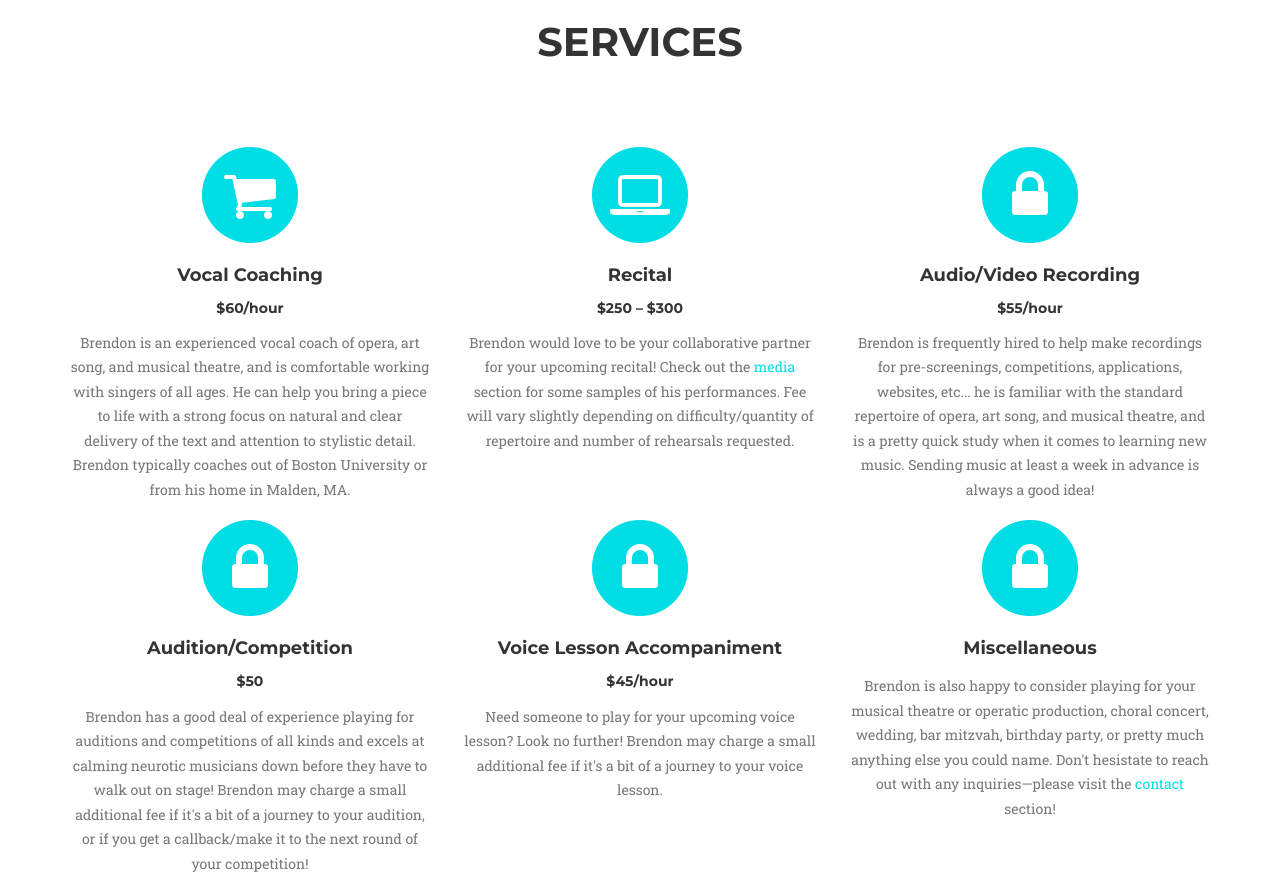
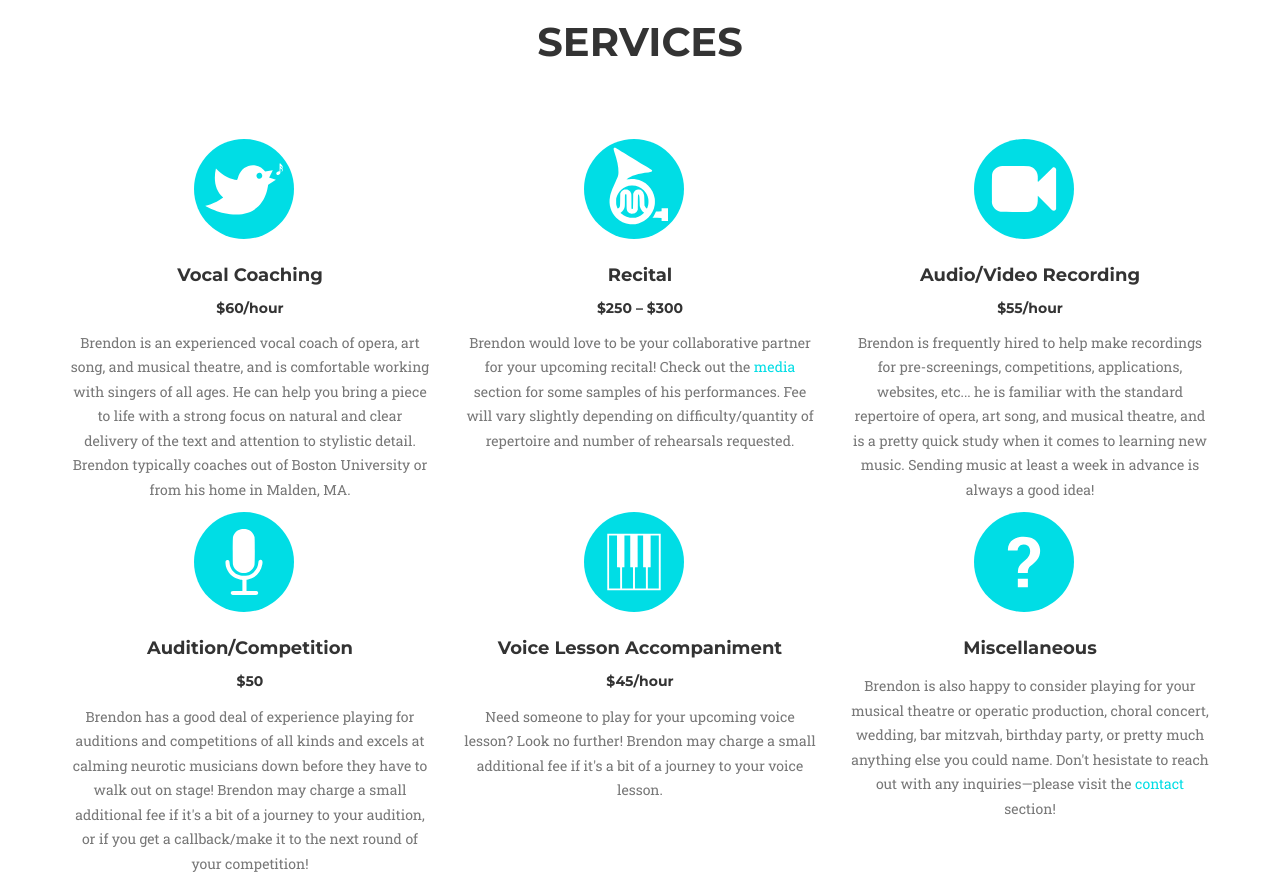
Before and after one commit to brendonshapiro/brendonshapiro.github.io, a website: page index.html in a window 1280 px wide. Shown: the part 880-1769 px from the top of the page. Drawn offline with nearby package versions, Linux system fonts and the light colour scheme; a web font is replaced by a local one.

Commit message:
Added content and icons to 'Services' section

```diff
--- a/css/style.css
+++ b/css/style.css
@@ -6,6 +6,49 @@
 body {
   overflow-x: hidden;
   font-family: "Roboto Slab", "Helvetica Neue", Helvetica, Arial, sans-serif;
+}
+
+#vocal-coaching {
+  background-image: url("/img/icons/vocal-coaching.svg");
+  background-repeat: no-repeat;
+  border-width: 0;
+  height: 100px;
+  width: 100px;
+}
+#recital {
+  background-image: url("/img/icons/recital.svg");
+  background-repeat: no-repeat;
+  border-width: 0;
+  height: 100px;
+  width: 100px;
+}
+#audio-video-recording {
+  background-image: url("/img/icons/audio-video-recording.svg");
+  background-repeat: no-repeat;
+  border-width: 0;
+  height: 100px;
+  width: 100px;
+}
+#audition-competition {
+  background-image: url("/img/icons/audition-competition.svg");
+  background-repeat: no-repeat;
+  border-width: 0;
+  height: 100px;
+  width: 100px;
+}
+#voice-lesson-accompaniment {
+  background-image: url("/img/icons/voice-lesson-accompaniment.svg");
+  background-repeat: no-repeat;
+  border-width: 0;
+  height: 100px;
+  width: 100px;
+}
+#miscellaneous {
+  background-image: url("/img/icons/miscellaneous.svg");
+  background-repeat: no-repeat;
+  border-width: 0;
+  height: 100px;
+  width: 100px;
 }
 .text-muted {
   color: #777777;
--- a/index.html
+++ b/index.html
@@ -90,8 +90,7 @@
             <div class="row text-center">
                 <div class="col-md-4">
                     <span class="fa-stack fa-4x">
-                        <i class="fa fa-circle fa-stack-2x text-primary"></i>
-                        <i class="fa fa-shopping-cart fa-stack-1x fa-inverse"></i>
+                        <div id="vocal-coaching"></div>
                     </span>
                     <h4 class="service-heading">Vocal Coaching</h4>
                     <h5 class="service-heading"> $60/hour</h5>
@@ -99,8 +98,7 @@
                 </div>
                 <div class="col-md-4">
                     <span class="fa-stack fa-4x">
-                        <i class="fa fa-circle fa-stack-2x text-primary"></i>
-                        <i class="fa fa-laptop fa-stack-1x fa-inverse"></i>
+                        <div id="recital"></div>
                     </span>
                     <h4 class="service-heading">Recital</h4>
                     <h5 class="service-heading">$250 &ndash; $300</h5>
@@ -108,8 +106,7 @@
                 </div>
                 <div class="col-md-4">
                     <span class="fa-stack fa-4x">
-                        <i class="fa fa-circle fa-stack-2x text-primary"></i>
-                        <i class="fa fa-lock fa-stack-1x fa-inverse"></i>
+                        <div id="audio-video-recording"></div>
                     </span>
                     <h4 class="service-heading">Audio/Video Recording</h4>
                     <h5 class="service-heading"> $55/hour</h5>
@@ -117,8 +114,7 @@
                 </div>
                 <div class="col-md-4">
                     <span class="fa-stack fa-4x">
-                        <i class="fa fa-circle fa-stack-2x text-primary"></i>
-                        <i class="fa fa-lock fa-stack-1x fa-inverse"></i>
+                        <div id="audition-competition"></div>
                     </span>
                     <h4 class="service-heading">Audition/Competition</h4>
                     <h5 class="service-heading">$50</h5>
@@ -126,8 +122,7 @@
                 </div>
                 <div class="col-md-4">
                     <span class="fa-stack fa-4x">
-                        <i class="fa fa-circle fa-stack-2x text-primary"></i>
-                        <i class="fa fa-lock fa-stack-1x fa-inverse"></i>
+                       <div id="voice-lesson-accompaniment"></div>
                     </span>
                     <h4 class="service-heading">Voice Lesson Accompaniment </h4>
                     <h5 class="service-heading">$45/hour</h5>
@@ -135,8 +130,7 @@
                 </div>
                 <div class="col-md-4">
                     <span class="fa-stack fa-4x">
-                        <i class="fa fa-circle fa-stack-2x text-primary"></i>
-                        <i class="fa fa-lock fa-stack-1x fa-inverse"></i>
+                        <div id="miscellaneous"></div>
                     </span>
                     <h4 class="service-heading">Miscellaneous</h4>
                     <h5 class="service-heading"></h5>
@@ -466,14 +460,7 @@
         <div class="container">
             <div class="row">
                 <div class="col-md-4">
-                    <span class="copyright">Copyright &copy; Brendon Shapiro
-                        <script language="JavaScript" type="text/javascript">
-                            now = new Date
-                            theYear=now.getYear()
-                            if (theYear < 1900)
-                            theYear=theYear+1900
-                            document.write(theYear)
-                        </script>
+                    <span class="copyright">Copyright &copy; 2017 Brendon Shapiro
                     </span>
                 </div>
                 <div class="col-md-4">
```
Also changed, not shown: img/icons/audio-video-recording.svg (added), img/icons/audition-competition.svg (added), img/icons/miscellaneous.svg (added), img/icons/recital.svg (added), img/icons/vocal-coaching.svg (added), img/icons/voice-lesson-accompaniment.svg (added), 2 other files.
